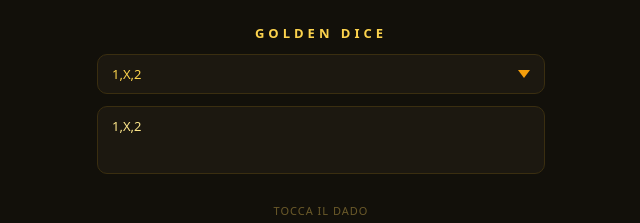
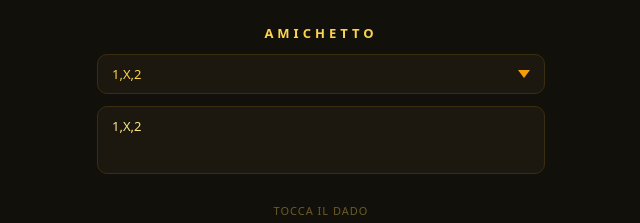
Before and after one commit to leonepigro/golden-dice, a plain HTML site: page index.html in a window 1280 px wide. Shown: the top 223 px of the page, 319-959 px from the left. Drawn offline with nearby package versions, Linux system fonts and the light colour scheme; animation ran at ten frames a second.

Commit message:
feat: rename to Amichetto, new isometric gold dice icon with pips
Co-Authored-By: Claude Sonnet 4.6 <noreply@anthropic.com>

```diff
--- a/index.html
+++ b/index.html
@@ -5,7 +5,7 @@
   <meta name="viewport" content="width=device-width, initial-scale=1.0, maximum-scale=1.0, user-scalable=no">
   <meta name="apple-mobile-web-app-capable" content="yes">
   <meta name="apple-mobile-web-app-status-bar-style" content="black-translucent">
-  <title>Golden Dice</title>
+  <title>Amichetto</title>
   <link rel="manifest" href="manifest.json">
   <link rel="apple-touch-icon" href="icon-192.png">
   <script type="importmap">
@@ -147,7 +147,7 @@
 </head>
 <body>
   <div id="app">
-    <div id="title">Golden Dice</div>
+    <div id="title">AMICHETTO</div>
     <select id="session-select"></select>
     <textarea id="options-input" placeholder="Inserisci opzioni separate da virgola…"></textarea>
     <div id="min-warn">Aggiungi almeno 2 opzioni</div>
```
Also changed, not shown: icon-192.png, icon-512.png, manifest.json.
